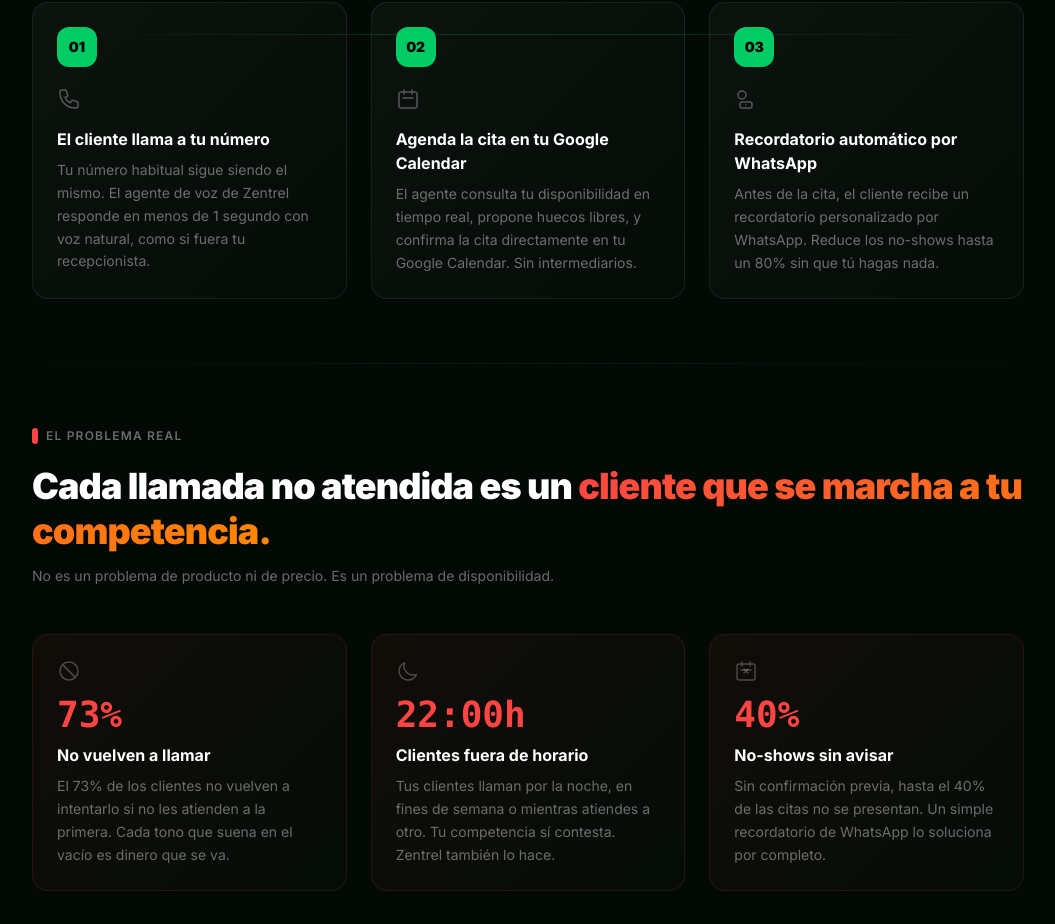
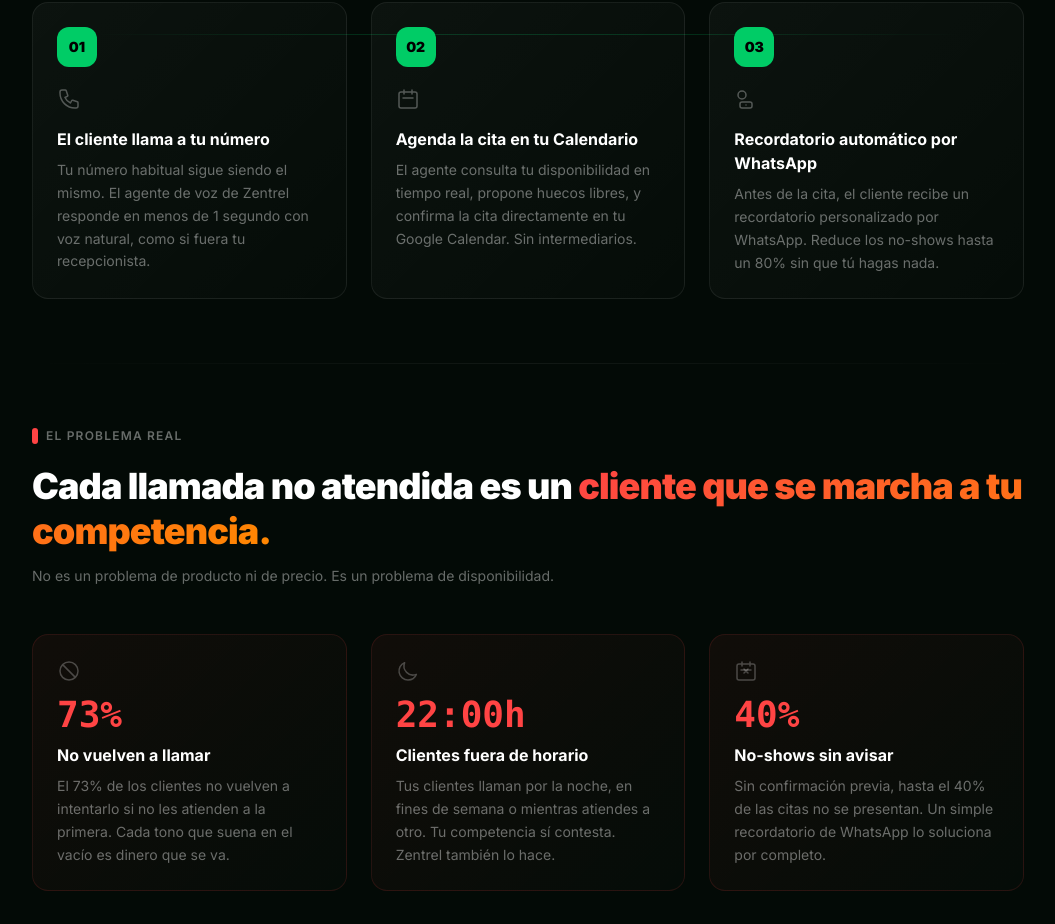
Before and after one commit to javiviph/zentrel, a React (Vite) app: page / in a window 1280 px wide. Shown: the part 1940-2864 px from the top of the page, without its empty margins (112-1167 px from the left). Built offline with nearby package versions, Linux system fonts and the light colour scheme.

Commit message:
Update Sections copywriting: change 'Google Calendar' to generic 'Calendario'

```diff
--- a/src/components/Sections.jsx
+++ b/src/components/Sections.jsx
@@ -46,7 +46,7 @@ const STEPS = [
                 <path strokeLinecap="round" strokeLinejoin="round" strokeWidth={1.5} d="M8 7V3m8 4V3m-9 8h10M5 21h14a2 2 0 002-2V7a2 2 0 00-2-2H5a2 2 0 00-2 2v12a2 2 0 002 2z" />
             </svg>
         ),
-        title: 'Agenda la cita en tu Google Calendar',
+        title: 'Agenda la cita en tu Calendario',
         description: 'El agente consulta tu disponibilidad en tiempo real, propone huecos libres, y confirma la cita directamente en tu Google Calendar. Sin intermediarios.',
     },
     {
```
